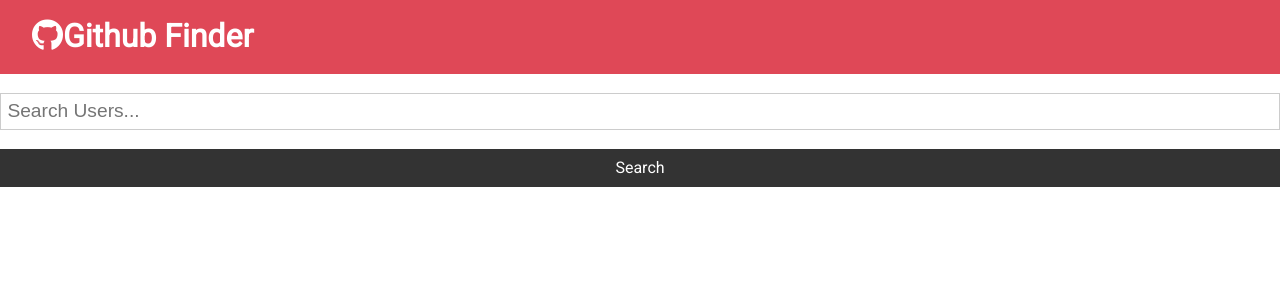
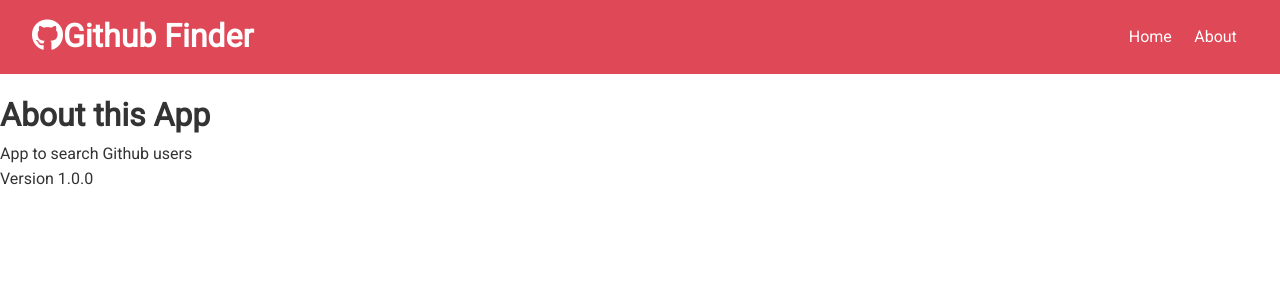
Before and after one commit to smanihwr/react-github-finder, a React (Create React App) app: page /about in a window 1280 px wide. Shown: the top 300 px of the page. Built offline with nearby package versions, Linux system fonts and the light colour scheme.

Commit message:
21. React Router Setup

```diff
--- a/package.json
+++ b/package.json
@@ -9,6 +9,7 @@
     "axios": "^0.19.2",
     "react": "^16.13.1",
     "react-dom": "^16.13.1",
+    "react-router-dom": "^5.1.2",
     "react-scripts": "3.4.1"
   },
   "scripts": {
--- a/src/App.js
+++ b/src/App.js
@@ -1,10 +1,12 @@
-import React, { Component } from 'react';
+import React, { Component, Fragment } from 'react';
+import { BrowserRouter as Router, Switch, Route } from 'react-router-dom';
 import './App.css';
 import Navbar from './components/layout/Navbar';
 import Users from './components/users/Users';
 import axios from 'axios';
 import Search from './components/users/Search';
 import { Alert } from './components/layout/Alert';
+import About from './components/pages/About';
 
 class App extends Component {
   state = {
@@ -40,10 +42,17 @@ class App extends Component {
     const { users, loading } = this.state;
 
     return (
+      <Router>
         <div className='App'>
           <Navbar />
           <div className='containers'>
             <Alert alert={this.state.alert} />
+            <Switch>
+              <Route
+                exact
+                path='/'
+                render={prpops => (
+                  <Fragment>
                     <Search
                       searchUsers={this.searchUsers}
                       clearUsers={this.clearUsers}
@@ -51,8 +60,15 @@ class App extends Component {
                       setAlert={this.setAlert}
                     />
                     <Users loading={loading} users={users} />
+                  </Fragment>
+                )}
+              />
+
+              <Route exact path='/about' component={About} />
+            </Switch>
           </div>
         </div>
+      </Router>
     );
   }
 }
--- a/src/components/layout/Navbar.js
+++ b/src/components/layout/Navbar.js
@@ -1,5 +1,6 @@
 import React from 'react';
 import PropTypes from 'prop-types';
+import { Link } from 'react-router-dom';
 
 const Navbar = ({ icon, title }) => {
   return (
@@ -8,6 +9,14 @@ const Navbar = ({ icon, title }) => {
         <i className={icon}></i>
         {title}
       </h1>
+      <ul>
+        <li>
+          <Link to='/'> Home </Link>
+        </li>
+        <li>
+          <Link to='/about'> About </Link>
+        </li>
+      </ul>
     </div>
   );
 };
--- /dev/null
+++ b/src/components/pages/About.js
@@ -0,0 +1,13 @@
+import React, { Fragment } from 'react';
+
+const About = () => {
+  return (
+    <Fragment>
+      <h1>About this App</h1>
+      <p>App to search Github users</p>
+      <p>Version 1.0.0</p>
+    </Fragment>
+  );
+};
+
+export default About;
```
Also changed, not shown: 1 other file (tests, documents, lock files or other folders). Lines whose indentation alone changed are shown as unchanged.
